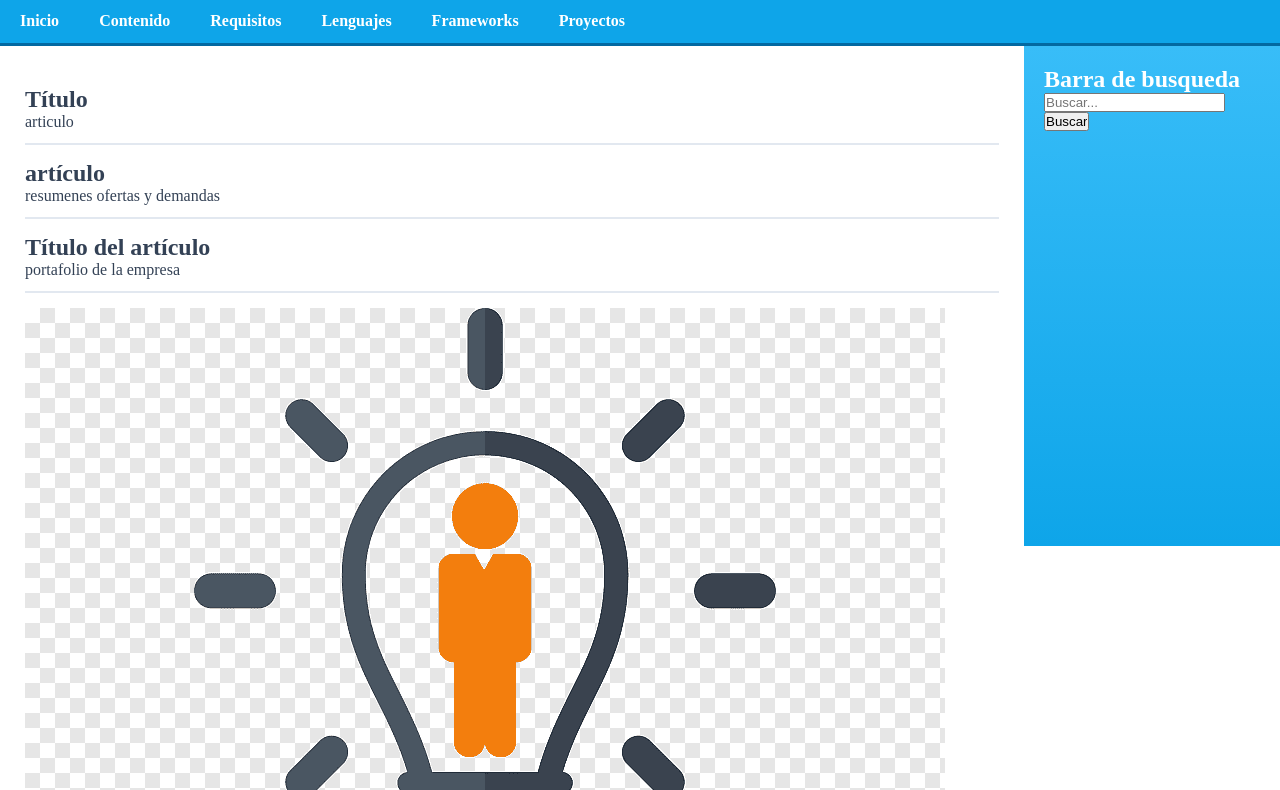
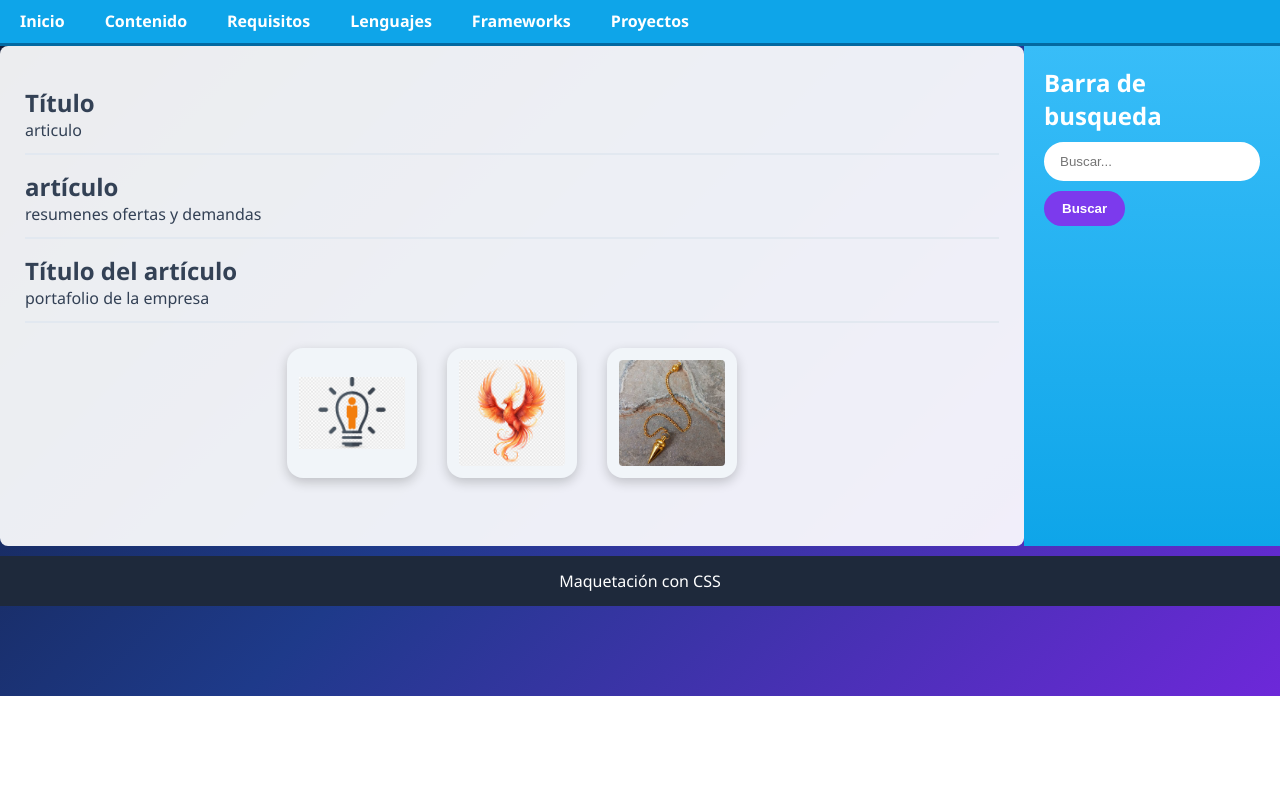
Before and after one commit to esteban184/Mi-Web, a plain HTML site: page index.html in a window 1280 px wide. Shown: the part 104-894 px from the top of the page. After the commit the page ends 800 px from the top, so only its background shows below. Drawn offline with Linux system fonts and the light colour scheme.

Commit message:
Refactor CSS with new styles and layout improvements
Updated styles for body background, added image gallery styles, and enhanced search input in the sidebar.

```diff
--- a/styles.css
+++ b/styles.css
@@ -7,7 +7,8 @@
 
 /* ESTILO GENERAL DEL SITIO */
 body{
-    background: 000000
+    background: linear-gradient(135deg, #0f172a, #1e3a8a, #6d28d9);
+    background-attachment: fixed;
     font-family: 'Segoe UI', Tahoma, Geneva, Verdana, sans-serif;
 }
 
@@ -55,7 +56,7 @@ nav ul li a:hover{
 #content{
     float: left;
     width: 80%;
-    background: white;
+    background: rgba(255, 255, 255, 0.92);
     min-height: 500px;
     padding: 25px;
     border-radius: 8px;
@@ -70,6 +71,24 @@ nav ul li a:hover{
     padding-bottom: 12px;
 }
 
+/* GALERIA DE IMAGENES */
+.galeria{
+    display: flex;
+    justify-content: center;
+    gap: 30px;
+    margin-top: 25px;
+}
+
+.galeria img{
+    width: 130px;
+    height: 130px;
+    object-fit: contain;
+    background: #f1f5f9;
+    padding: 12px;
+    border-radius: 16px;
+    box-shadow: 0 4px 12px rgba(0, 0, 0, 0.2);
+}
+
 /* BARRA LATERAL */
 aside{
     float: left;
@@ -80,8 +99,33 @@ aside{
     padding: 20px;
 }
 
+/* BUSCADOR */
+aside input[type="text"]{
+    padding: 10px 14px;
+    border: 2px solid white;
+    border-radius: 20px;
+    outline: none;
+    width: 100%;
+    margin: 10px 0;
+}
+
+aside input[type="submit"]{
+    padding: 10px 18px;
+    background: #7c3aed;
+    color: white;
+    border: none;
+    border-radius: 20px;
+    cursor: pointer;
+    font-weight: bold;
+}
+
+aside input[type="submit"]:hover{
+    background: #6d28d9;
+}
+
 /* FOOTER */
 footer{
+    clear: both;
     background: #1e293b;
     color: white;
     text-align: center;
```
